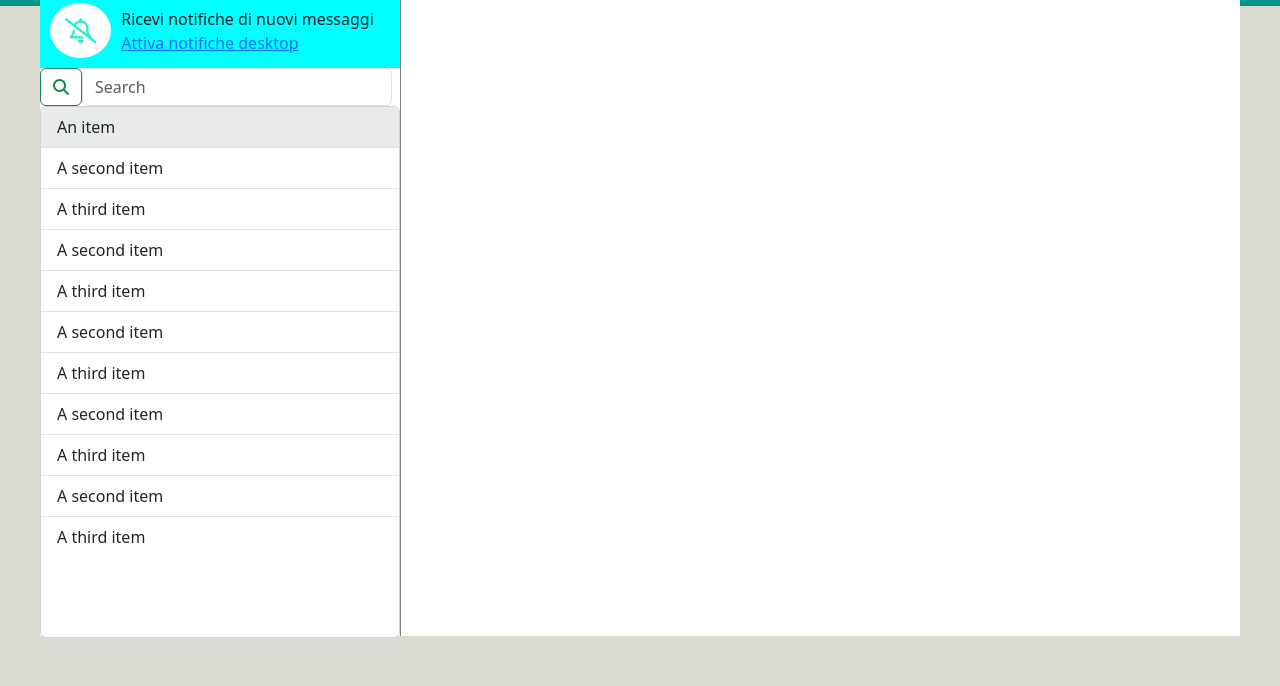
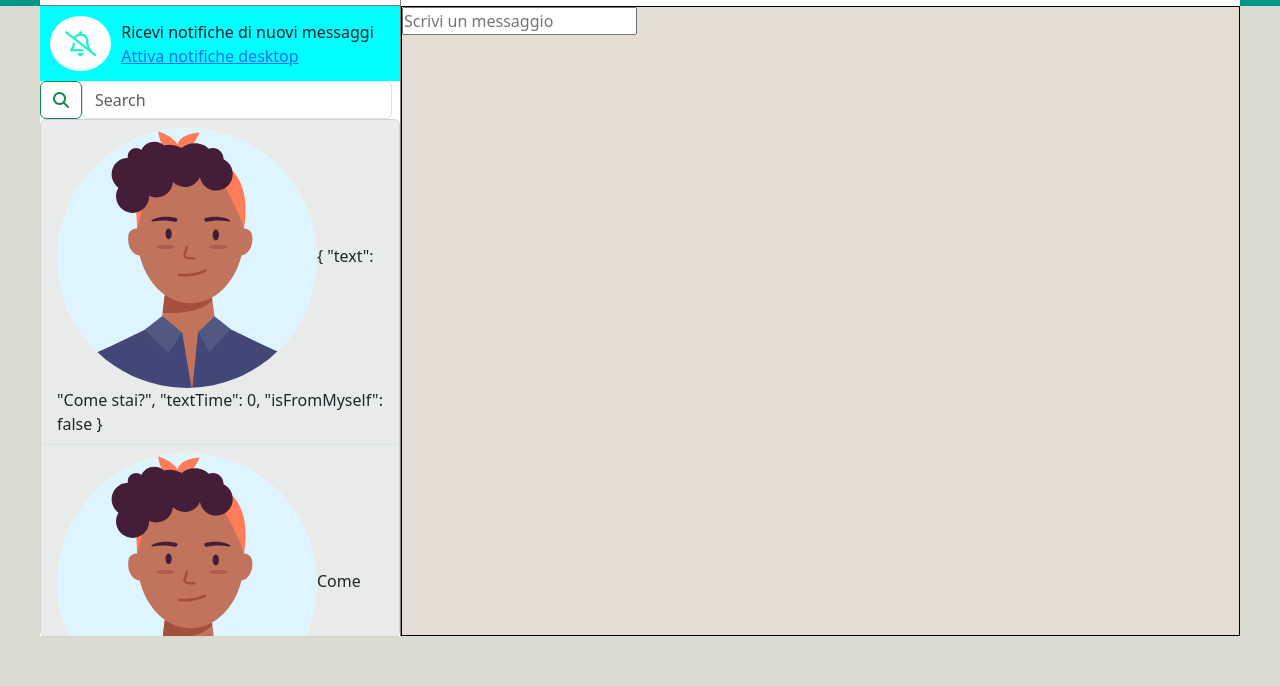
Before and after one commit to Mentabomber/vue-boolzapp, a plain HTML site: page index.html in a window 1280 px wide. Shown: the part 114-800 px from the top of the page. Drawn offline with nearby package versions, Linux system fonts and the light colour scheme.

Commit message:
user's friend tab e js

```diff
--- a/css/style.css
+++ b/css/style.css
@@ -27,8 +27,23 @@ main{
 }
 
 main nav.navbar{
-    border-bottom: 1px gray solid;
+    height: 10%;
 }
+
+/* message tab */
+#message-tab{
+    height: 90%;
+    background-color: rgb(229,221,212);
+    border: 1px solid black;
+}
+.user-message{
+    background-color: greenyellow;
+}
+
+.friend-message{
+    background-color: white;
+}
+
 
 /* aside bar */
 aside{
@@ -40,6 +55,7 @@ aside{
 
 aside nav{
     width: 100%;
+    height: 10%;
 }
 
 aside nav.navbar{
@@ -73,7 +89,7 @@ aside nav.navbar{
 
 /* aside cards list */
 #user-cards-container{
-    height: 76%;
+    height: 74%;
 }
 
 div#user-cards-container{
--- a/index.html
+++ b/index.html
@@ -51,14 +51,11 @@
                     <!-- user's friend message tabs -->
                     <div id="user-cards-container" class="card" >
                         <ul class="list-group list-group-flush">
-                            <li class="list-group-item active-card">An item</li>
-                            <li class="list-group-item">A second item</li>
-                            <li class="list-group-item">A third item</li>
-                            <li class="list-group-item">A second item</li>
-                            <li class="list-group-item">A third item</li><li class="list-group-item">A second item</li>
-                            <li class="list-group-item">A third item</li><li class="list-group-item">A second item</li>
-                            <li class="list-group-item">A third item</li><li class="list-group-item">A second item</li>
-                            <li class="list-group-item">A third item</li>
+                            <li v-for="(user, index) in users" class="list-group-item active-card">
+                                <img :src="user.avatar" :alt="user.name -avatar">
+                                <span>{{ user.messages[user.messages.length - 1] }}</span>
+                            </li>
+
 
                         </ul>
                     </div>
@@ -74,6 +71,12 @@
                         </a>
                     </div>
                 </nav>
+                <div id="message-tab">
+                    <input type="text" placeholder="Scrivi un messaggio">
+                    <!-- <div v-for="message in ">
+
+                    </div> -->
+                </div>
 
             </main>
 
--- a/js/main.js
+++ b/js/main.js
@@ -19,20 +19,46 @@ const { createApp } = Vue;
 createApp({
     data(){
         return{
+
             users:[
                 {
-                  name: "",
-                  avatar: "",
-                  message: "",
-                  lastLogin: "",
-                  replies: "",
+                    name: "Gianni",
+                    avatar: "img/Avatar.svg",
+                    messages:   [
+
+                                    {
+                                        text:"Ciao",
+                                        textTime: 0,
+                                        isFromMyself: false,
+                                    },
+
+                                    {
+                                        text:"Come stai?",
+                                        textTime: 0,
+                                        isFromMyself: false,
+                                    }
+                                ],
+                    lastLogin: "",
+                    replies: "",
+                },
+                {
+                    name: "Giorgio",
+                    avatar: "img/Avatar.svg",
+                    messages: [
+                                "Ciao",
+                                "Come stai?"
+                            ],
+                    lastLogin: "",
+                    replies: "",
                 }
             ]
         }
 
     },
     methods:{
+        newMessage(){
 
+        }
     }
 
 
```
